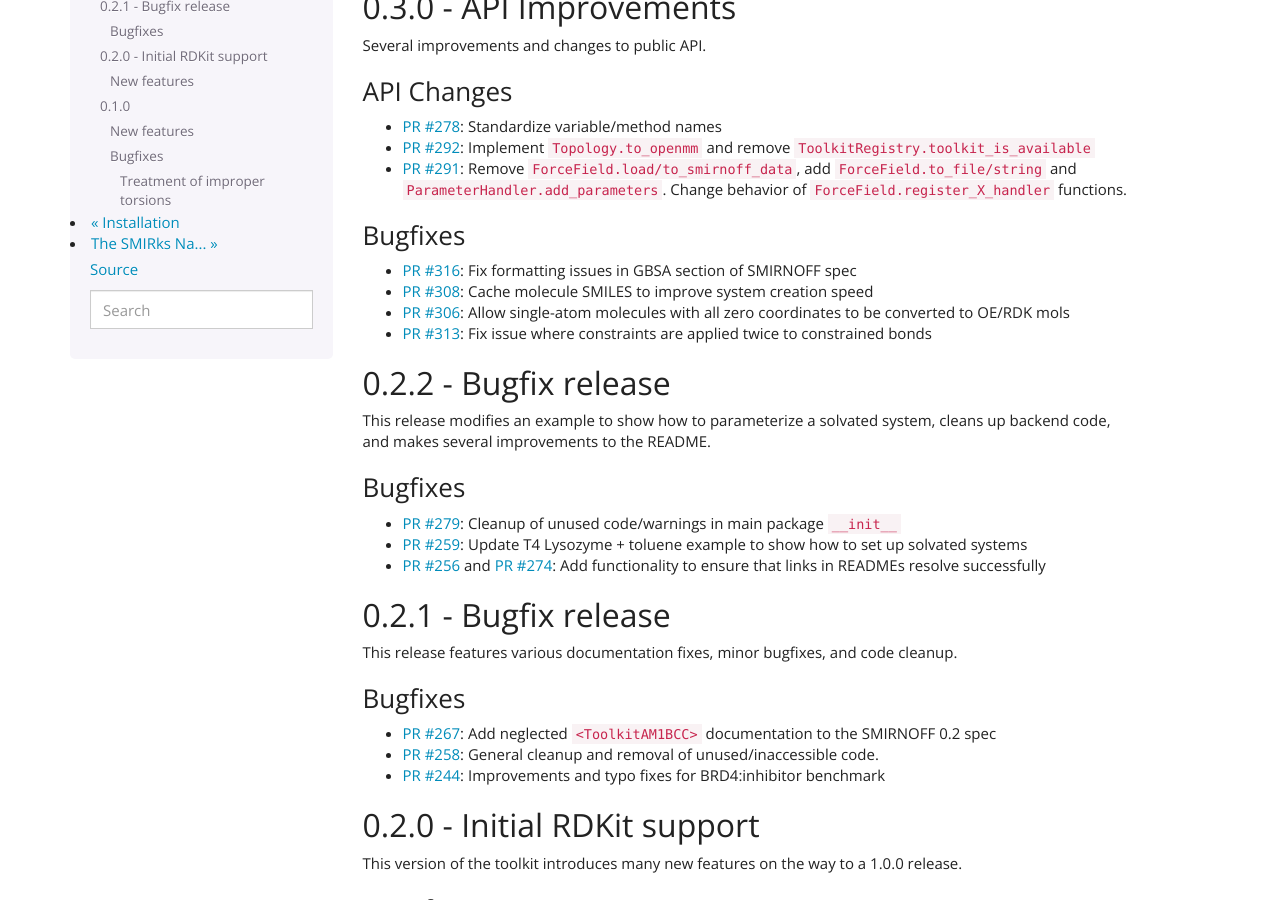
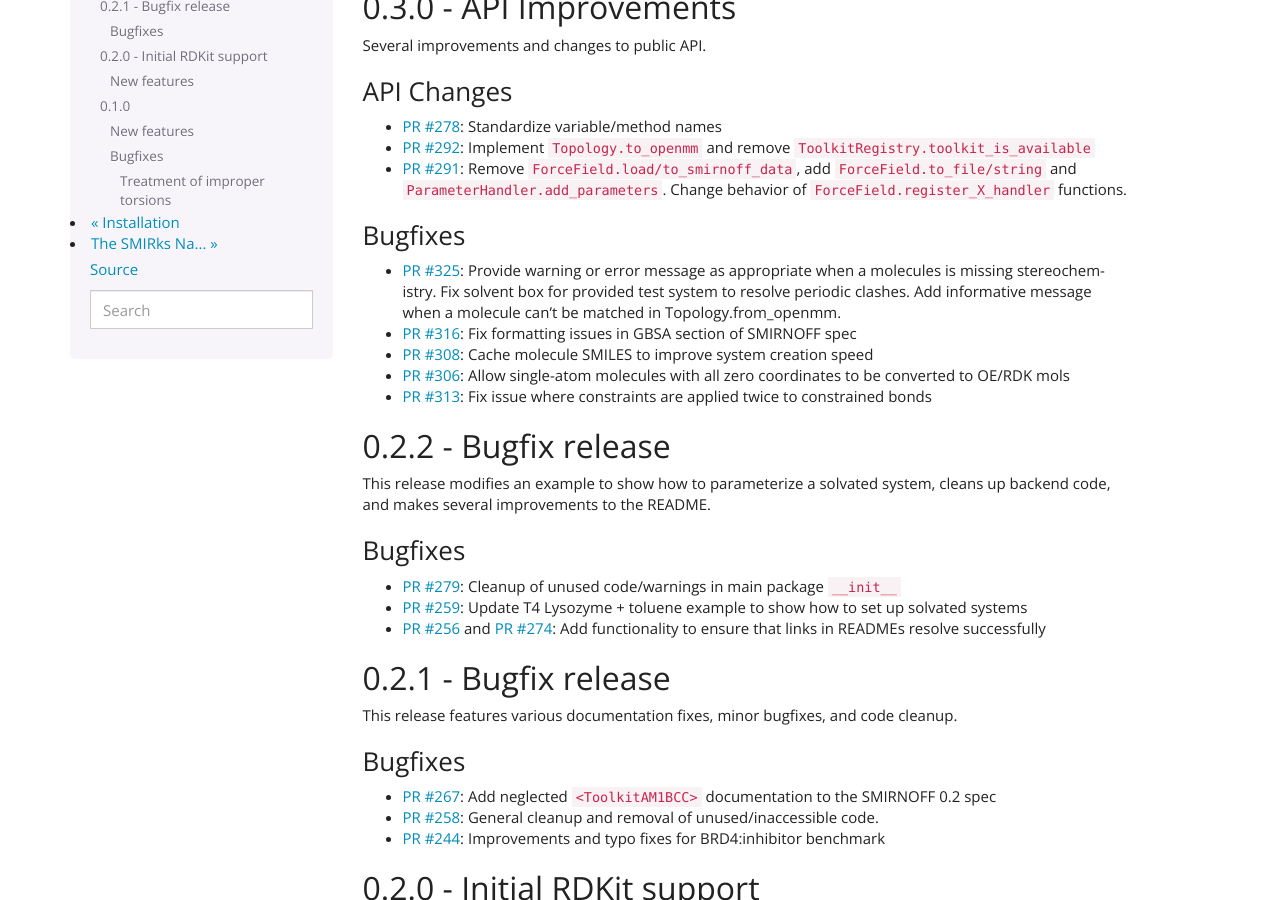
Before and after one commit to openforcefield/openff-toolkit, a Sphinx documentation site: the page built from docs/releasehistory.rst, in a window 1280 px wide and 900 px high, scrolled down 310 px. Built offline with Sphinx 7.4.7, drawn with Linux system fonts in a browser that asks for light colours.

Commit message:
Update releasehistory

```diff
--- a/docs/releasehistory.rst
+++ b/docs/releasehistory.rst
@@ -20,10 +20,12 @@
 
 Bugfixes
 """"""""
+* `PR #325 <https://github.com/openforcefield/openforcefield/pull/325>`_: Provide warning or error message as appropriate when a molecules is missing stereochemistry. Fix solvent box for provided test system to resolve periodic clashes. Add informative message when a molecule can't be matched in Topology.from_openmm.
 * `PR #316 <https://github.com/openforcefield/openforcefield/pull/316>`_: Fix formatting issues in GBSA section of SMIRNOFF spec
 * `PR #308 <https://github.com/openforcefield/openforcefield/pull/308>`_: Cache molecule SMILES to improve system creation speed
 * `PR #306 <https://github.com/openforcefield/openforcefield/pull/306>`_: Allow single-atom molecules with all zero coordinates to be converted to OE/RDK mols
 * `PR #313 <https://github.com/openforcefield/openforcefield/pull/313>`_: Fix issue where constraints are applied twice to constrained bonds
+
 
 0.2.2 - Bugfix release
 ----------------------
```
